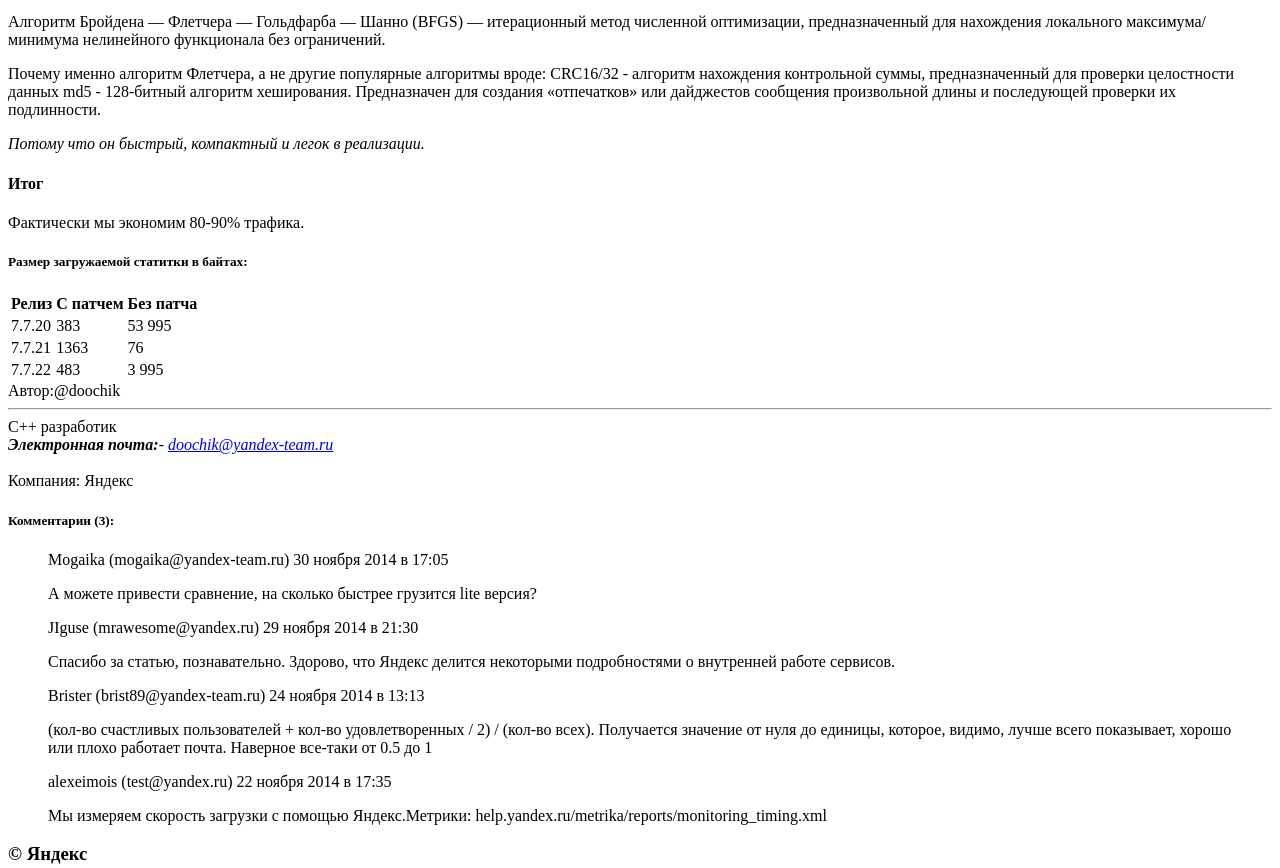
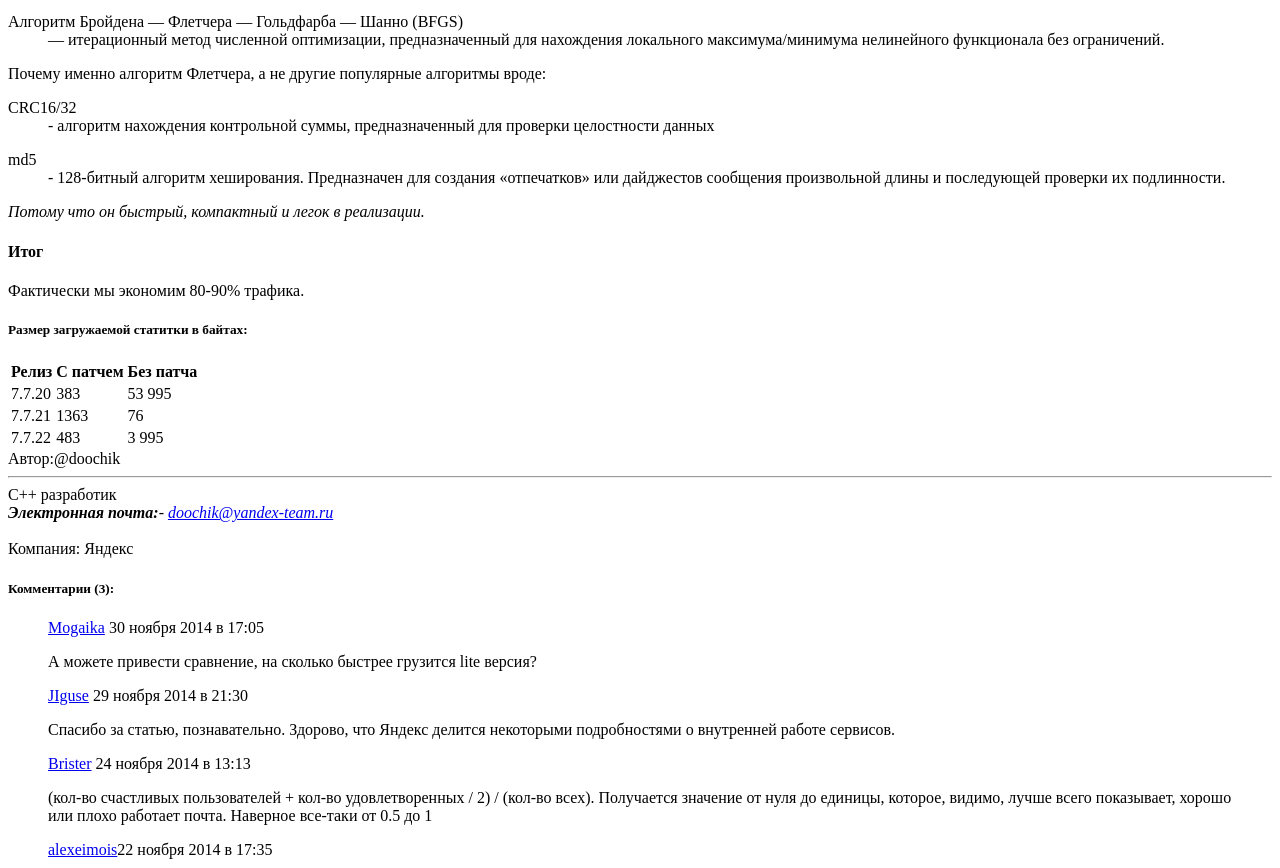
Before and after one commit to Maksk89/Yandex_coursera, a plain HTML site: page HTML_CSS/week2/index.html in a window 1280 px wide. Shown: the part 2130-2998 px from the top of the page. Drawn offline with Linux system fonts and the light colour scheme.

Commit message:
Commit for date and email

```diff
--- a/HTML_CSS/week2/index.html
+++ b/HTML_CSS/week2/index.html
@@ -168,18 +168,18 @@
         end<br>
     </p>
     <p>
-        Алгоритм Бройдена — Флетчера — Гольдфарба — Шанно (BFGS)
+    <dl><dt>Алгоритм Бройдена — Флетчера — Гольдфарба — Шанно (BFGS)</dt><dd>
         — итерационный метод численной оптимизации, предназначенный для
         нахождения локального максимума/минимума нелинейного функционала
-        без ограничений.
+        без ограничений.</dd></dl>
     </p>
     <p>
         Почему именно алгоритм Флетчера, а не другие популярные алгоритмы вроде:
-        CRC16/32 - алгоритм нахождения контрольной суммы, предназначенный для проверки
-        целостности данных
-        md5 - 128-битный алгоритм хеширования. Предназначен для создания «отпечатков»
+    <dl><dt>CRC16/32</dt><dd> - алгоритм нахождения контрольной суммы, предназначенный для проверки
+        целостности данных</dd></dl>
+    <dl><dt> md5</dt><dd> - 128-битный алгоритм хеширования. Предназначен для создания «отпечатков»
         или дайджестов сообщения произвольной длины и последующей проверки
-        их подлинности.
+        их подлинности.</dd></dl>
     </p>
     <em>Потому что он быстрый, компактный и легок в реализации.</em>
 </section>
@@ -200,7 +200,7 @@
         <hr>С++ разработик<br>
         <address>
             <strong>Электронная почта:</strong>&#8209;
-            <a href="doochik@yandex-team.ru">doochik@yandex-team.ru</a>
+            <a href="mailto:doochik@yandex-team.ru">doochik@yandex-team.ru</a>
         </address>
         <br>
         Компания: Яндекс
@@ -209,22 +209,22 @@
 <section>
     <h5>Комментарии (3):</h5>
     <blockquote>
-        <p>Mogaika (mogaika@yandex-team.ru) 30 ноября 2014 в 17:05</p>
+        <p><a href="mailto:mogaika@yandex-team.ru">Mogaika</a> <time datetime="2014-11-30T17:05">30 ноября 2014 в 17:05</time></p>
         <p>А можете привести сравнение, на сколько быстрее грузится lite версия?</p>
     </blockquote>
     <blockquote>
-        <p>JIguse (mrawesome@yandex.ru) 29 ноября 2014 в 21:30</p>
+        <p><a href="mailto:mrawesome@yandex.ru">JIguse</a> <time datetime="2014-11-29T21:30">29 ноября 2014 в 21:30</time></p>
         <p>Спасибо за статью, познавательно. Здорово, что Яндекс делится некоторыми
             подробностями о внутренней работе сервисов.</p>
     </blockquote>
     <blockquote>
-        <p>Brister (brist89@yandex-team.ru) 24 ноября 2014 в 13:13</p>
+        <p><a href="mailto:brist89@yandex-team.ru">Brister</a> <time datetime="2014-11-24T13:13"> 24 ноября 2014 в 13:13</time></p>
         <p>(кол-во счастливых пользователей + кол-во удовлетворенных / 2) / (кол-во всех).
             Получается значение от нуля до единицы, которое, видимо, лучше всего показывает,
             хорошо или плохо работает почта. Наверное все-таки от 0.5 до 1</p>
     </blockquote>
     <blockquote>
-        <p>alexeimois (test@yandex.ru) 22 ноября 2014 в 17:35</p>
+        <p><a href="mailto:test@yandex.ru">alexeimois</a><time datetime="2014-11-22T17:35">22 ноября 2014 в 17:35</time></p>
         <p>Мы измеряем скорость загрузки с помощью Яндекс.Метрики:
             help.yandex.ru/metrika/reports/monitoring_timing.xml</p>
     </blockquote>
```
